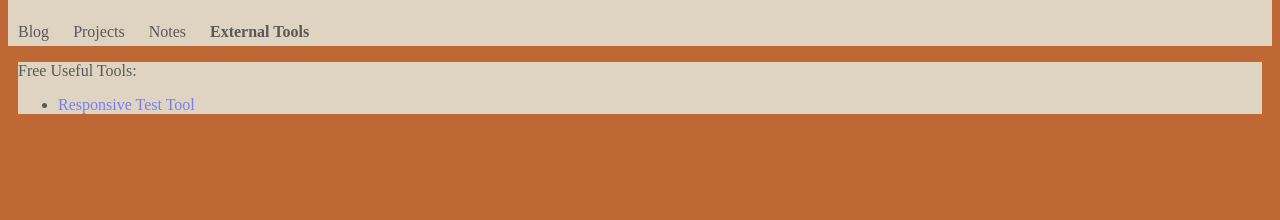
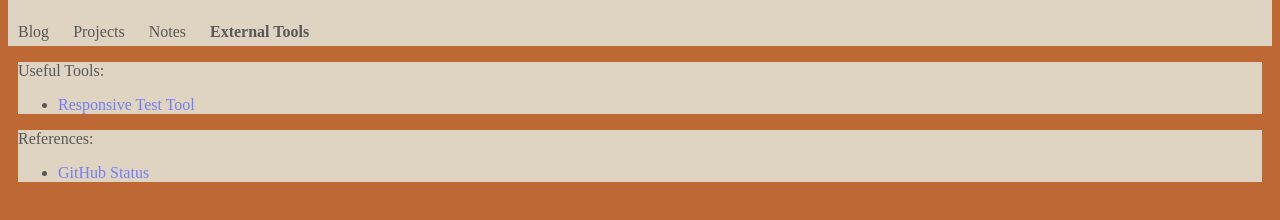
Before and after one commit to jwheatonumich/Blog, a plain HTML site: page tools.html in a window 1280 px wide. Shown: the part 58-278 px from the top of the page. Drawn offline with Linux system fonts and the light colour scheme.

Commit message:
Update tools.html
Added GitHub Status Page to tools

```diff
--- a/tools.html
+++ b/tools.html
@@ -70,9 +70,16 @@
 <body>
 
     <article>
-        <p>Free Useful Tools:</p>
+        <p>Useful Tools:</p>
         <ul>
             <li><a href="http://responsivetesttool.com/" target="_blank">Responsive Test Tool</a></li>
         </ul>
     </article>
+
+    <article>
+      <p>References:</p>
+      <ul>
+          <li><a href="https://www.githubstatus.com" target="_blank">GitHub Status</a></li>
+      </ul>
+  </article>
 </body>
```
